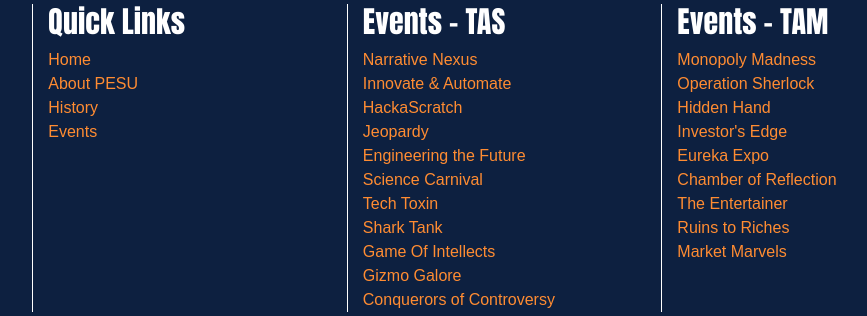
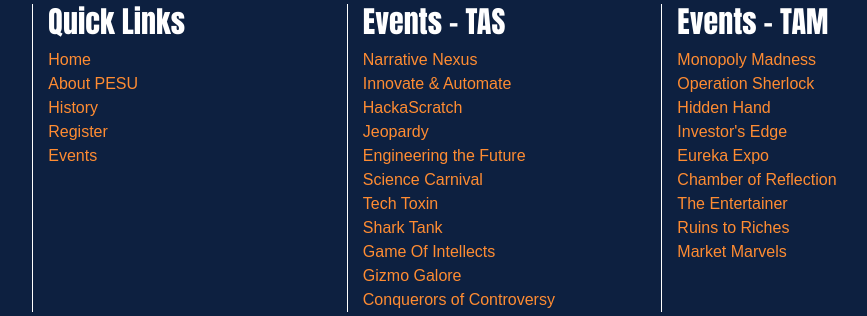
Before and after one commit to adrushtshetty/TAMS-Website, a Flask app: page /aboutPESU in a window 1280 px wide; the page is wider, and only the part inside the window is pictured. Shown: the part 4128-4444 px from the top of that part, without its empty margins (195-1062 px from the left). Run offline with Flask 3, Linux system fonts and the light colour scheme; some libraries are stand-ins or nearby versions; some web fonts are replaced.

Commit message:
Update about.html
Added register in footer

```diff
--- a/templates/about.html
+++ b/templates/about.html
@@ -263,6 +263,7 @@
                             <li><a href="/">Home</a></li>
                             <li><a href="/aboutPESU">About PESU</a></li>
                             <li><a href="/about">History</a></li>
+                                <li><a href="https://forms.gle/ormi3s4MR5g2a6Gd6">Register</a></li>
                             <li><a href="#">Events</a></li>
 
                         </ul>
```
